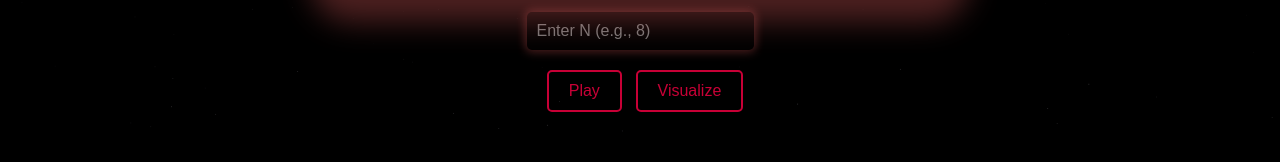
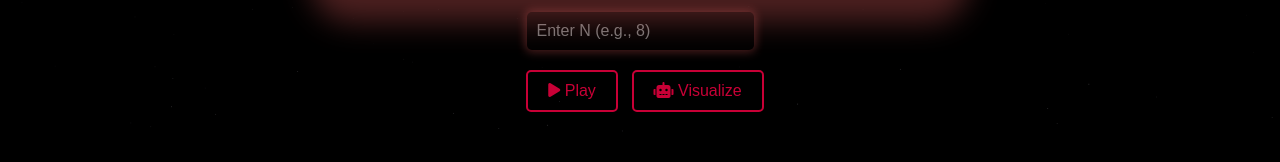
Before and after one commit to rohan3004/Queen-s-Quest, a website: page index.html in a window 1280 px wide. Shown: the part 732-894 px from the top of the page. Drawn offline with nearby package versions, Linux system fonts and the light colour scheme.

Commit message:
Buttons Changed

```diff
--- a/index.html
+++ b/index.html
@@ -45,8 +45,8 @@
         <div class="controls">
             <input type="number" id="nValue" placeholder="Enter N (e.g., 8)">
             <div class="buttons">
-            <button onclick="play()">Play</button>
-            <button onclick="solveNQueens()">Visualize</button>
+            <button onclick="play()"><i class="fa-solid fa-play"></i> Play</button>
+            <button onclick="solveNQueens()"><i class="fa-solid fa-robot"></i> Visualize</button>
         </div>
         </div>
         <div class="congrats-message" id="congratsMessage">Congratulations, you learnt something!</div>
```
